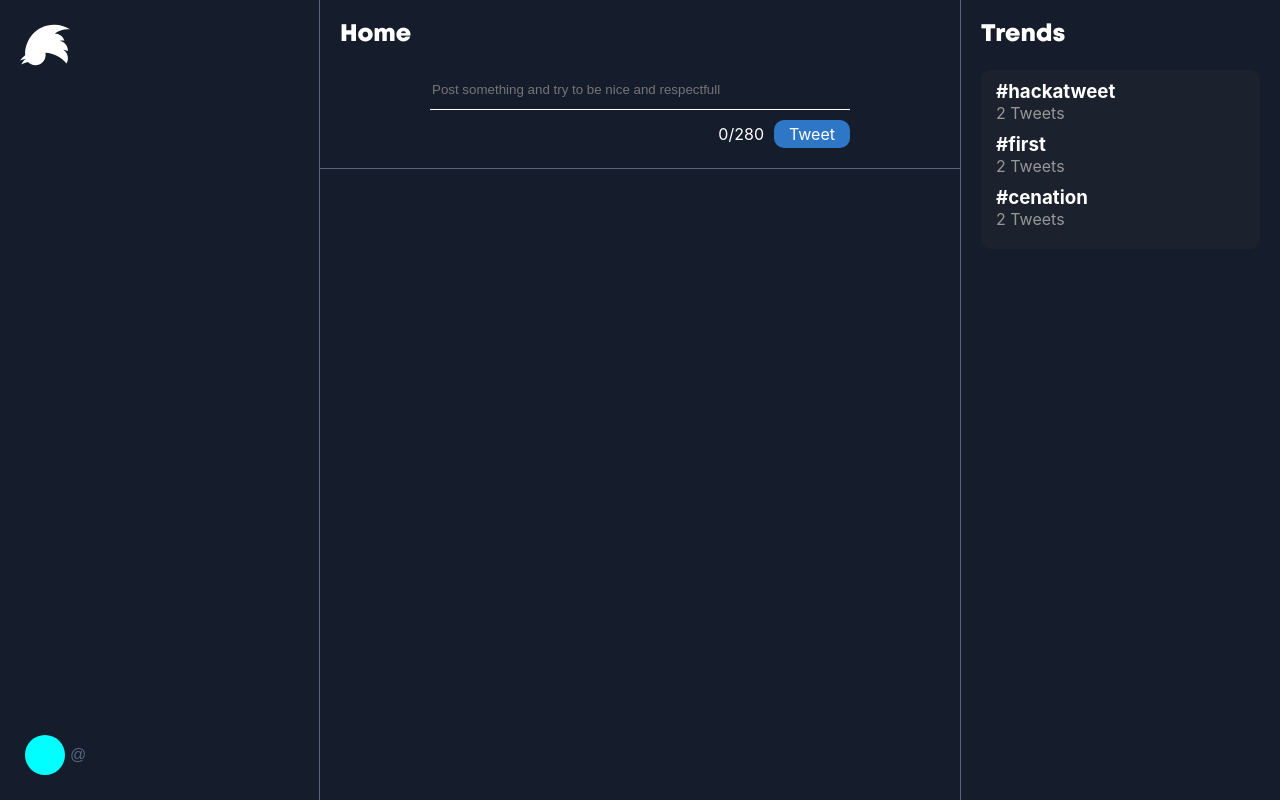
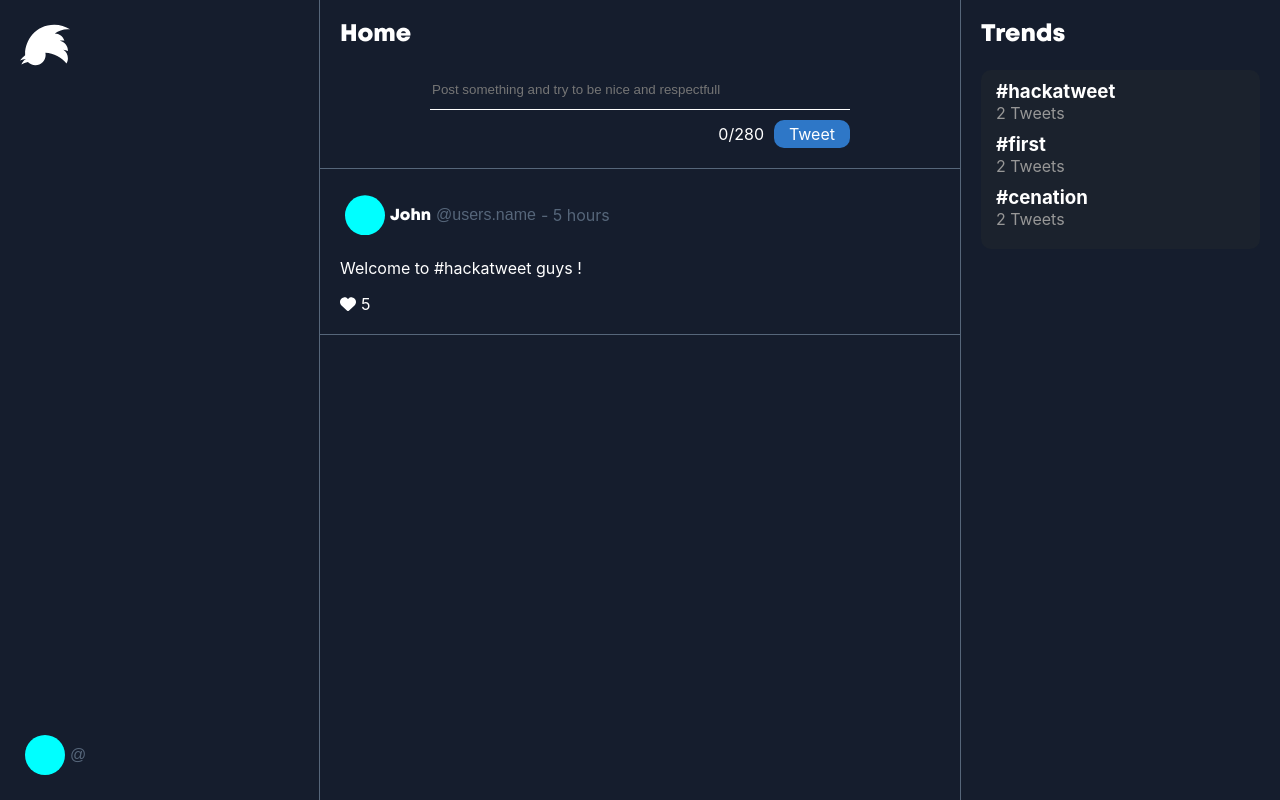
Before and after one commit to MarionThome/hackatweet-frontend, a Next.js app: page /tweets in a window 1280 px wide. Built offline with nearby package versions, Linux system fonts and the light colour scheme.

Commit message:
css item tweet

```diff
--- a/components/LeftSection.js
+++ b/components/LeftSection.js
@@ -19,10 +19,10 @@ function LeftSection() {
             <div className={styles.userinfos}>
                 <div className={styles.imgContainer}></div>
                 <div className={styles.currentUser}>
-                    <div className={styles.avatar}></div>
+                    <div className="avatar"></div>
                     <div>
                         <p className={styles.name}>{users.name}</p>
-                        <p className={styles.username}>@{users.name}</p>
+                        <p className="username">@{users.name}</p>
                     </div>
                 </div>
             </div>
--- a/components/Tweets.js
+++ b/components/Tweets.js
@@ -3,6 +3,7 @@ import LeftSection from "./LeftSection";
 
 import { FontAwesomeIcon } from "@fortawesome/react-fontawesome";
 import { faTwitter } from "@fortawesome/free-brands-svg-icons";
+import { faHeart} from '@fortawesome/free-solid-svg-icons';
 import Link from "next/link";
 // import { Modal } from 'antd';
 // import Moment from 'react-moment';
@@ -32,7 +33,21 @@ function Tweets() {
           </div>
         </div>
         <div className={styles.tweetContainer}>
-
+          <div className={styles.tweetItem}>
+            <div className={styles.tweetHead}>
+              <div className="avatar"></div>
+              <p className={styles.name}>John</p>
+              <span className="username">@users.name</span>
+              <span>- 5 hours</span>
+            </div>
+            <div className={styles.tweetBody}>
+              <p>Welcome to #hackatweet guys !</p>
+            </div>
+            <div className={styles.tweetBottom}>
+            <FontAwesomeIcon icon={faHeart} className={styles.iconCoeur}/>
+            <span className={styles.likeCounter}>5</span>
+            </div>
+          </div>
         </div>
       </div>
       <div className={styles.rightSection}>
--- a/styles/LeftSection.module.css
+++ b/styles/LeftSection.module.css
@@ -24,18 +24,3 @@
 .name{
     margin-bottom: 0px;
 }
-
-.avatar{
-    background-color: #00FFFF;
-    width: 40px;
-    height: 40px;
-    clip-path: circle();
-    margin: 5px;
-}
-
-.username{
-    color: #56667a;
-    font-family: sans-serif;
-    font-weight: 300;
-    margin-top: 0px;
-}
--- a/styles/Tweets.module.css
+++ b/styles/Tweets.module.css
@@ -81,5 +81,29 @@ color: #979797;
 }
 
 .tweetContainer{
-    padding: 0 20px;
+    /* padding: 0 20px; */
 }
+.tweetItem{
+    padding: 20px;
+    border-bottom: solid 1px #56667a;
+}
+.tweetHead{
+    display: flex;
+    align-items: center;
+    justify-content: flex-start;
+}
+.tweetHead span{
+    margin-left: 5px;
+    color: #56667a;
+}
+.tweetBody p{
+   font-family: unset;
+}
+.iconCoeur{
+    color: white;
+    cursor: pointer;
+}
+.likeCounter{
+    margin-left: 5px;
+    color: white;
+}
--- a/styles/globals.css
+++ b/styles/globals.css
@@ -41,3 +41,17 @@ h3{
 h3:hover{
   cursor: pointer;
 }
+
+.avatar{
+  background-color: #00FFFF;
+  width: 40px;
+  height: 40px;
+  clip-path: circle();
+  margin: 5px;
+}
+.username{
+  color: #56667a;
+  font-family: sans-serif;
+  font-weight: 300;
+  margin-top: 0px;
+}
```
